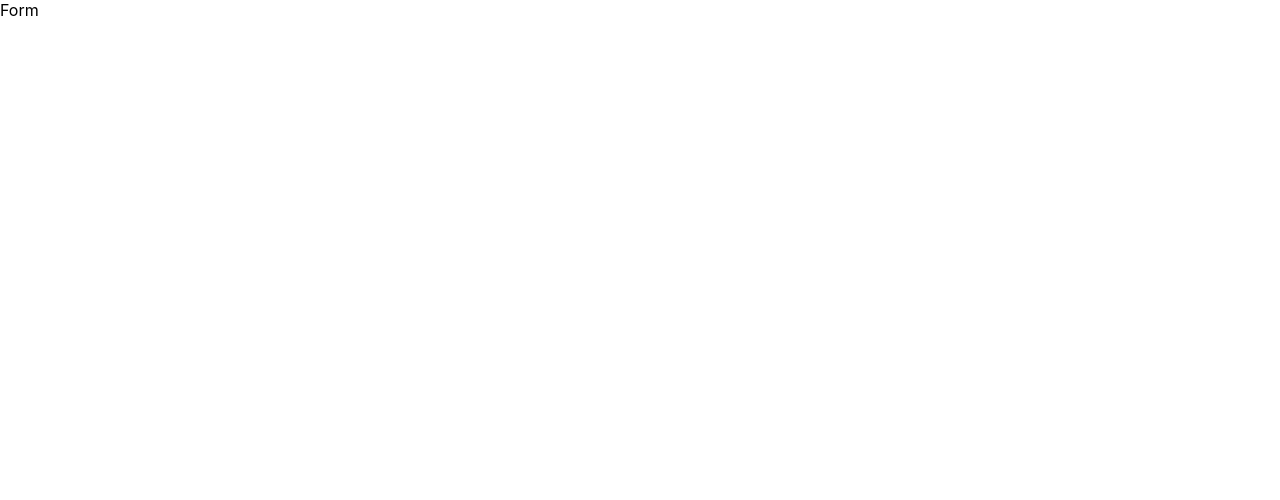
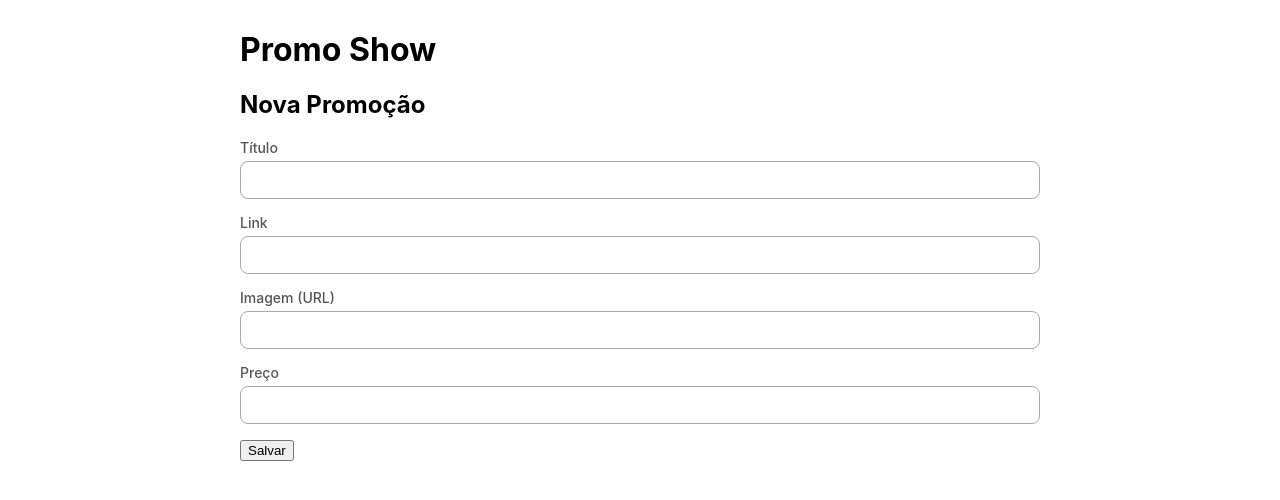
Before and after one commit to helder-barbosa/reactjs-gatry, a React (Create React App) app: page /create in a window 1280 px wide. Shown: the top 500 px of the page. Built offline with nearby package versions, Linux system fonts and the light colour scheme.

Commit message:
feature-2: create form

```diff
--- /dev/null
+++ b/src/components/Promotion/Form/Form.css
@@ -0,0 +1,20 @@
+.promotion-form__group{
+  display: flex;
+  flex-direction: column;
+  margin-bottom: 15px;
+}
+
+.promotion-form__group label {
+  margin-bottom: 5px;
+  font-size: 14px;
+  font-weight: 500;
+  color: #555;
+}
+
+.promotion-form__group input {
+  border: 1px solid #aaa;
+  border-radius: 8px;
+  background: #fff;
+  height: 36px;
+  padding: 0 10px;
+}
--- /dev/null
+++ b/src/components/Promotion/Form/Form.js
@@ -0,0 +1,61 @@
+import React, { useState } from 'react'
+import './Form.css'
+import axios from 'axios'
+import { useHistory } from 'react-router-dom'
+
+const initialValue = {
+  title: "",
+  url: "",
+  imageUrl: "",
+  price: 0,
+}
+
+const PromotionForm = () => {
+  const [values, setValues] = useState(initialValue)
+  const history = useHistory()
+
+  function onChange(ev) {
+    const { name, value } = ev.target
+    setValues({ ...values, [name]: value })
+  }
+
+  function onSubmit(ev) {
+    ev.preventDefault()
+    axios.post('http://localhost:5000/promotions', values).then((response) => {
+      history.push('/')
+    })
+  }
+
+  return (
+    <div>
+      <h1>Promo Show</h1>
+      <h2>Nova Promoção</h2>
+
+      <form onSubmit={onSubmit}>
+        <div className="promotion-form__group">
+          <label htmlFor="title">Título</label>
+          <input id="title" name="title" type="text" onChange={onChange} />
+        </div>
+        <div className="promotion-form__group">
+          <label htmlFor="url">Link</label>
+          <input id="url" name="url" type="text" onChange={onChange} />
+        </div>
+        <div className="promotion-form__group">
+          <label htmlFor="imageUrl">Imagem (URL)</label>
+          <input id="imageUrl" name="imageUrl" type="text" onChange={onChange} />
+        </div>
+        <div className="promotion-form__group">
+          <label htmlFor="price">Preço</label>
+          <input id="price" name="price" type="number" step=".01" onChange={onChange} />
+        </div>
+        <div>
+          <button type="submit">Salvar</button>
+        </div>
+
+      </form>
+    </div>
+
+  )
+}
+
+export default PromotionForm
--- a/src/components/Promotion/Search/Search.js
+++ b/src/components/Promotion/Search/Search.js
@@ -14,7 +14,7 @@
     if (search) {
       params.title_like = search
     }
-    axios.get('http://localhost:5000/promotions?_embed=comments', { params })
+    axios.get('http://localhost:5000/promotions?_embed=comments&_order=desc&_sort=id', { params })
       .then((response) => {
         setPromotions(response.data)
       })
--- a/src/pages/Promotion/Form/Form.js
+++ b/src/pages/Promotion/Form/Form.js
@@ -1,13 +1,14 @@
 import React from 'react'
 import { useParams } from 'react-router-dom'
+import PromotionForm from 'components/Promotion/Form/Form'
+import UIContainer from 'components/UI/Container/Container'
 
 const PagesPromotionForm = () => {
   const { id } = useParams();
   return (
-    <div>
-      Form
-      {id && <div> id: {id}</div>}
-    </div>
+    <UIContainer>
+      <PromotionForm />
+    </UIContainer>
   )
 }
 
```
